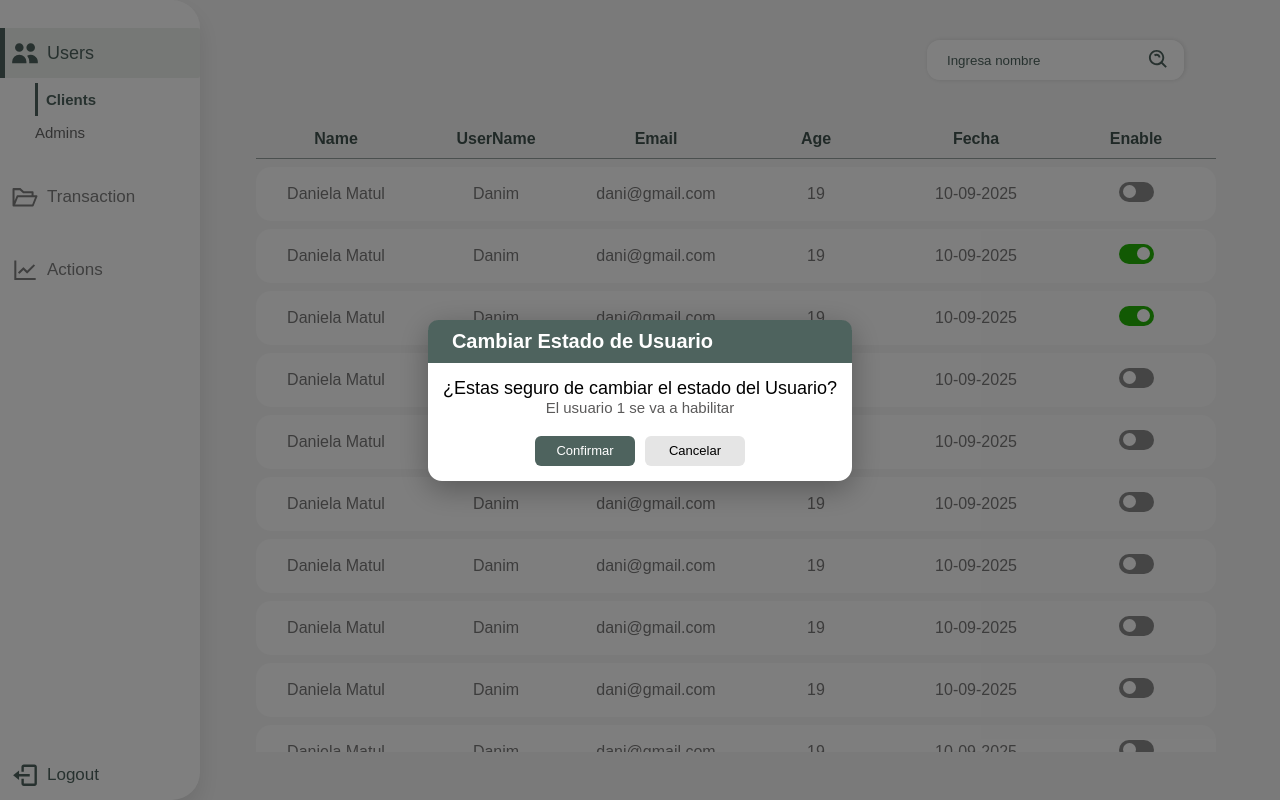
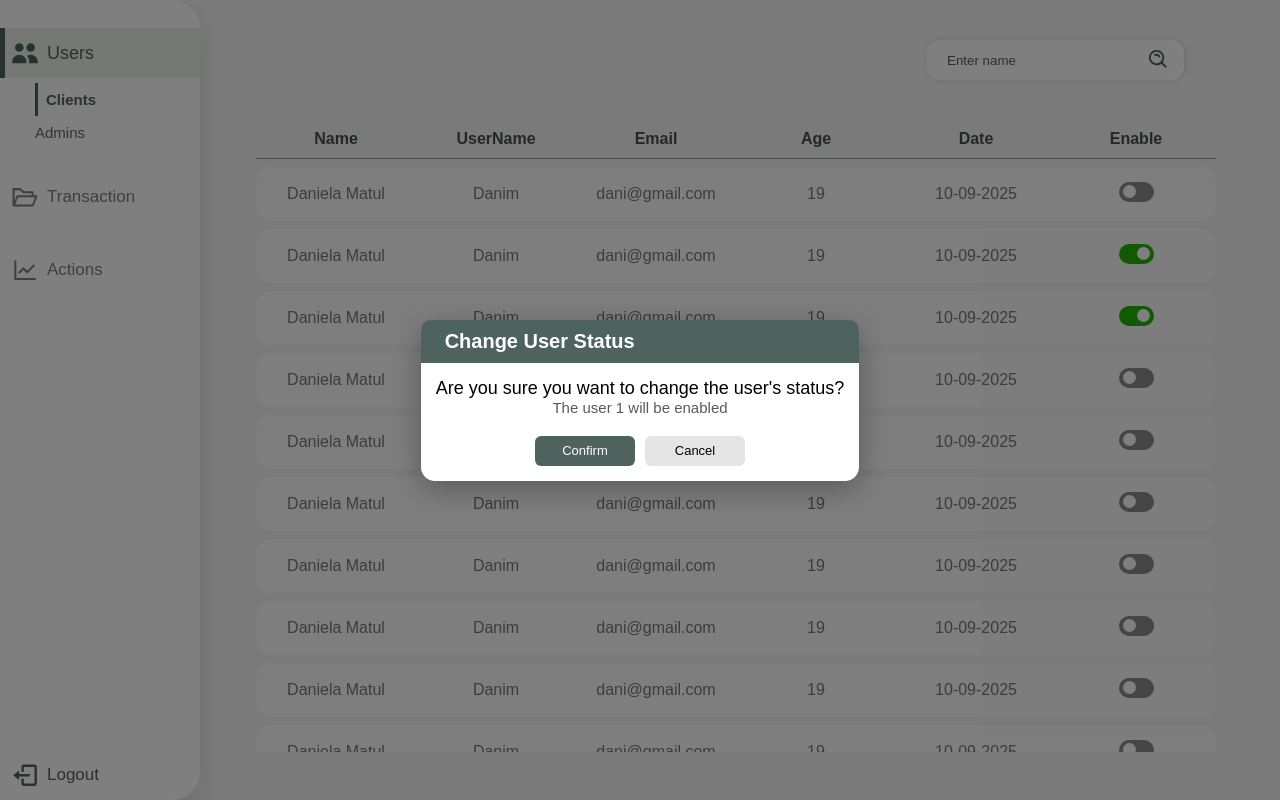
Before and after one commit to alejandrocald13/Tradio, a Next.js app in the folder frontend/: page /userClient in a window 1280 px wide. Both pictures are taken after a click on the label 1136 px from the left and 192 px from the top of the page. Built offline with nearby package versions, Linux system fonts and the light colour scheme.

Commit message:
refactor: change interface text from Spanish to English

```diff
--- a/frontend/src/app/userClient/page.jsx
+++ b/frontend/src/app/userClient/page.jsx
@@ -155,34 +155,34 @@ export default function users() {
     const getValueInputSearcher = (value) => {
         console.log("Hola desde getValueInput ", value)
     }
-    const columns = ['Name', 'UserName', 'Email', 'Age', 'Fecha', 'Enable']
+    const columns = ['Name', 'UserName', 'Email', 'Age', 'Date', 'Enable']
 
     return(
         <>
             <SidebarNavAdmin/>
             <div className="main-container-users">
                 <div className="header-users">
-                    <Searcher placeholderI={'Ingresa nombre'} getValue={getValueInputSearcher} />
+                    <Searcher placeholderI={'Enter name'} getValue={getValueInputSearcher} />
                 </div>
                 <div className="table-TA-container">
                     <TableAdmin  columns={columns} data={users} btnVerification={true} getValueInputP={getValueInput}/>
                 </div>
 
 
-                <Modal isOpen={isOpen} title={'Cambiar Estado de Usuario'} isClose={false}>
+                <Modal isOpen={isOpen} title={'Change User Status'} isClose={false}>
                     <div className="container-modal">
                         <div className="p-cpntainer">
-                            <p className="p">¿Estas seguro de cambiar el estado del Usuario?</p>
-                            {statusValue?.value === true && (<p className="p-switch">El usuario {statusValue.id} se va a habilitar</p>)}
-                            {statusValue?.value === false && (<p className="p-switch" >El usuario {statusValue.id} se va a deshabilitar</p>)}
+                            <p className="p">Are you sure you want to change the user's status?</p>
+                            {statusValue?.value === true && (<p className="p-switch">The user {statusValue.id} will be enabled</p>)}
+                            {statusValue?.value === false && (<p className="p-switch" >The user {statusValue.id} will be disabled</p>)}
                         </div>
 
                         <div className="btns">
                             <button className="changeStatus-confirmation" onClick={closeModal}>
-                                    Confirmar
+                                    Confirm
                             </button>
                             <button className="changeStatus-cancel" onClick={closeModal}>
-                                    Cancelar
+                                    Cancel
                             </button>
                         </div>
                     </div>
```
Also changed, not shown: frontend/src/app/userAdmin/page.jsx (+7 -7 lines).
